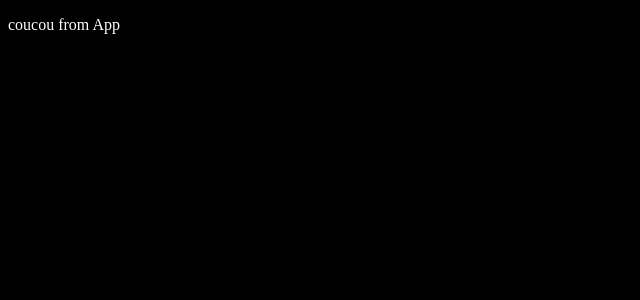
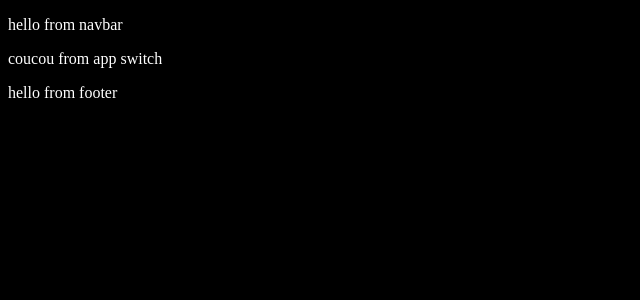
Before and after one commit to mathieu-superpose/the-K, a React (Create React App) app in the folder the-k/: page / in a window 1280 px wide. Shown: the top 300 px of the page, without its empty margins (0-640 px from the left). Built offline with nearby package versions, Linux system fonts and the light colour scheme.

Commit message:
add navbar + footer

```diff
--- a/the-k/src/App.js
+++ b/the-k/src/App.js
@@ -1,11 +1,24 @@
 import { BrowserRouter as Router, Route, Switch} from 'react-router-dom';
-import './index.scss';
+import 'index.scss';
+
+import Navbar from 'components/Navbar/Navbar';
+import Footer from 'components/Footer/Footer';
 
 const App = () => {
   return (
     <div className="App">
-      <p>coucou from App</p>
-    </div>
+        <div className="App__block">
+          <Router>
+            <Navbar />
+            <main>
+              <Switch>
+                <p>coucou from app switch</p>
+              </Switch>
+            </main>
+            <Footer />
+          </Router>
+        </div>
+      </div>
   );
 }
 
--- /dev/null
+++ b/the-k/src/components/Footer/Footer.jsx
@@ -0,0 +1,10 @@
+const Footer = () => {
+
+  return (
+    <nav className="Footer">
+        <p>hello from footer</p>
+    </nav>
+  );
+};
+
+export default Footer;
--- /dev/null
+++ b/the-k/src/components/Navbar/Navbar.jsx
@@ -0,0 +1,13 @@
+import React from 'react';
+import { Link } from 'react-router-dom';
+
+const Navbar = () => {
+
+  return (
+    <nav className="Navbar">
+        <p>hello from navbar</p>
+    </nav>
+  );
+};
+
+export default Navbar;
```
